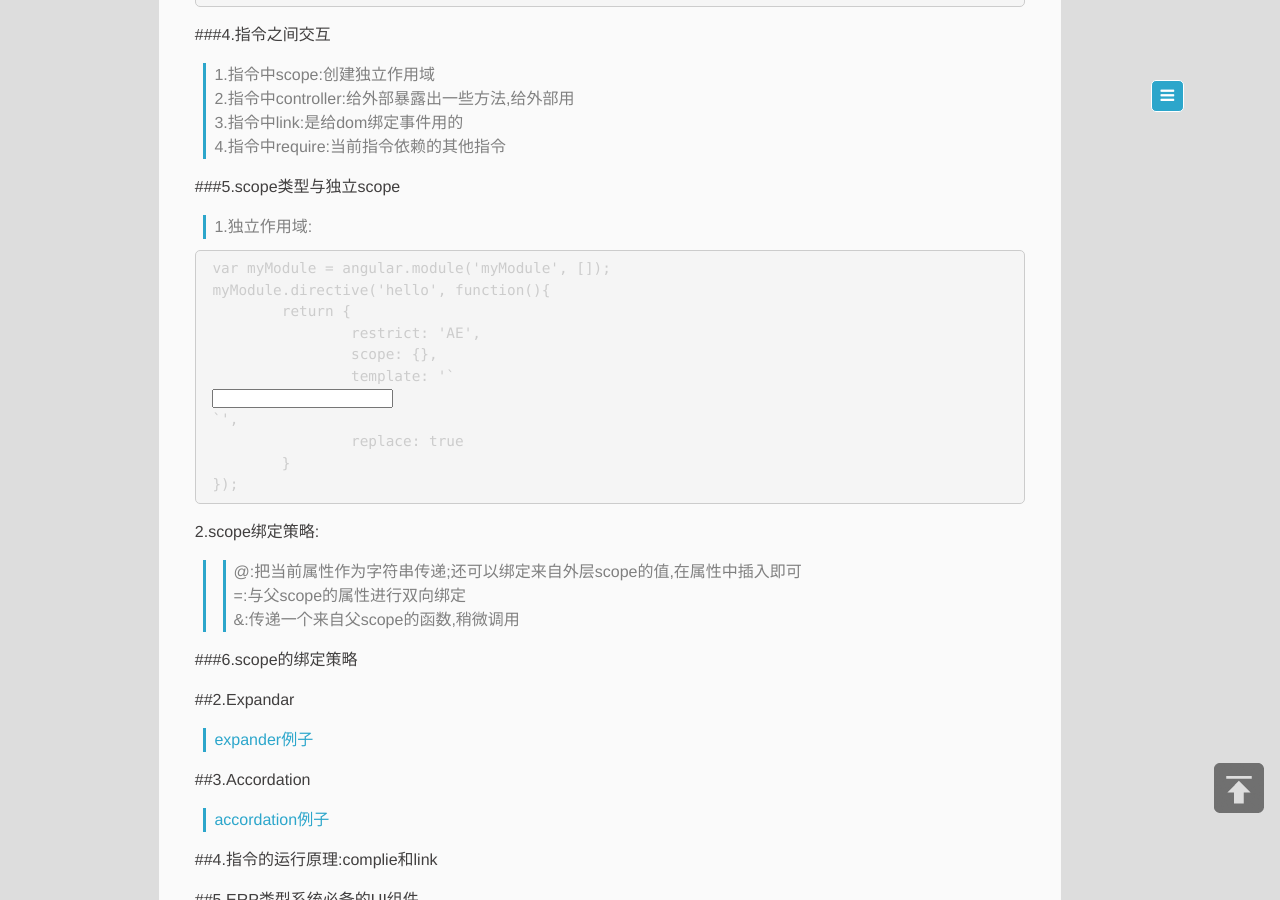
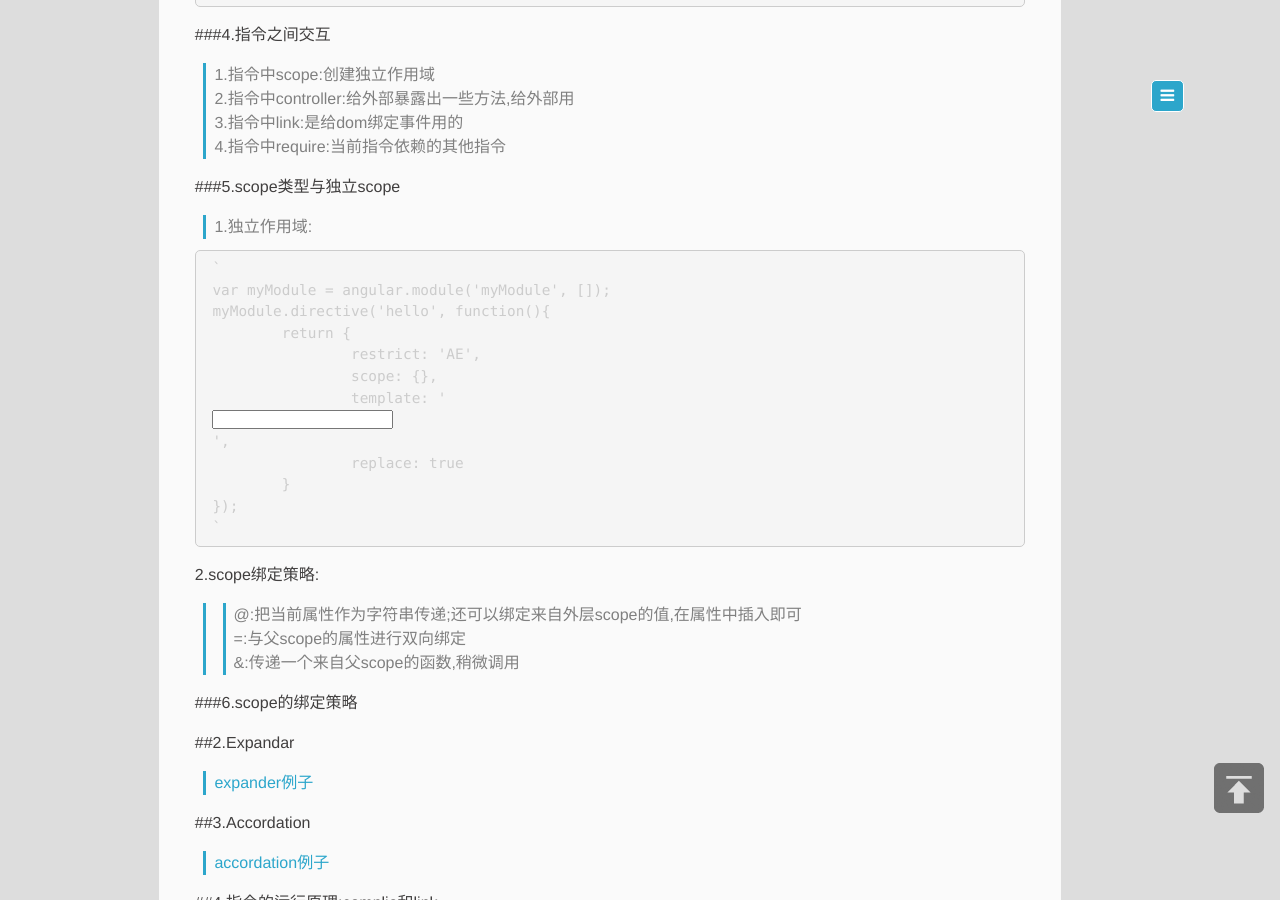
Before and after one commit to muzi131313/muzi131313.github.com, a Jekyll site: the page built from _posts/2017-03-08-angular学习笔记二(项目实战).md, in a window 1280 px wide and 900 px high, scrolled down 2209 px. Built offline with Jekyll 4.4.1, drawn with Linux system fonts in a browser that asks for light colours; our own code applies the rules of GitHub Pages for plain Markdown files.

Commit message:
markdown格式更改

```diff
--- a/_posts/2017-03-08-angular学习笔记二(项目实战).md
+++ b/_posts/2017-03-08-angular学习笔记二(项目实战).md
@@ -99,15 +99,17 @@ myModule.directive('loader', function(){
 ###5.scope类型与独立scope
 >1.独立作用域:
 <pre>
+`
 var myModule = angular.module('myModule', []);
 myModule.directive('hello', function(){
 	return {
 		restrict: 'AE',
 		scope: {},
-		template: '`<div><input type="text" ng-model="userName">{{userName}}</div>`',
+		template: '<div><input type="text" ng-model="userName">{{userName}}</div>',
 		replace: true
 	}
 });
+`
 </pre>
 2.scope绑定策略:
 >>@:把当前属性作为字符串传递;还可以绑定来自外层scope的值,在属性中插入{{}}即可<br/>
```
